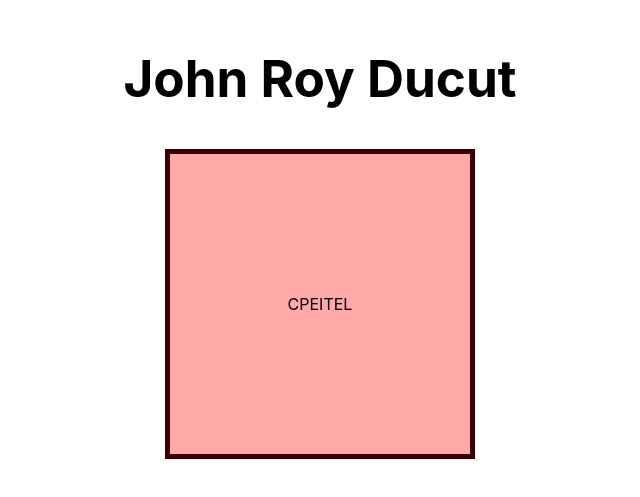
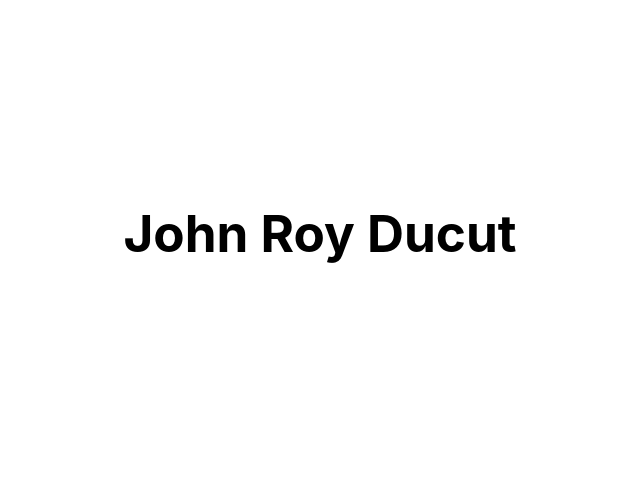
Before and after one commit to armandoxd03/vite-project, a React (Vite) app: page / in a window 1280 px wide. Shown: the part 167-664 px from the top of the page, without its empty margins (320-960 px from the left). Built offline with nearby package versions, Linux system fonts and the light colour scheme.

Commit message:
Update App.tsx

```diff
--- a/src/App.tsx
+++ b/src/App.tsx
@@ -2,30 +2,10 @@ import './App.css';
 
 function App() {
   return (
-    <section>
-      <h1 style={{color: 'black'}}>John Roy Ducut</h1>
-      <Container />
-    </section>
-  );
-}
-
-function Container() {
-  return (
-    <section style={{ textAlign: 'center' }}>
-      <div style={{
-        margin: '0 auto',
-        width: '300px',
-        height: '300px',
-        border: '5px solid rgb(58, 0, 0)',
-        display: 'flex',
-        alignItems: 'center',
-        justifyContent: 'center',
-        backgroundColor: '#ffa8a8',
-        color: 'black'
-      }}>
-        CPEITEL
-      </div>
-    </section>
+    <div>
+      <h1 style={{ color: 'black' }}>John Roy Ducut</h1>
+      <div id="Container"></div>
+    </div>
   );
 }
 
```
